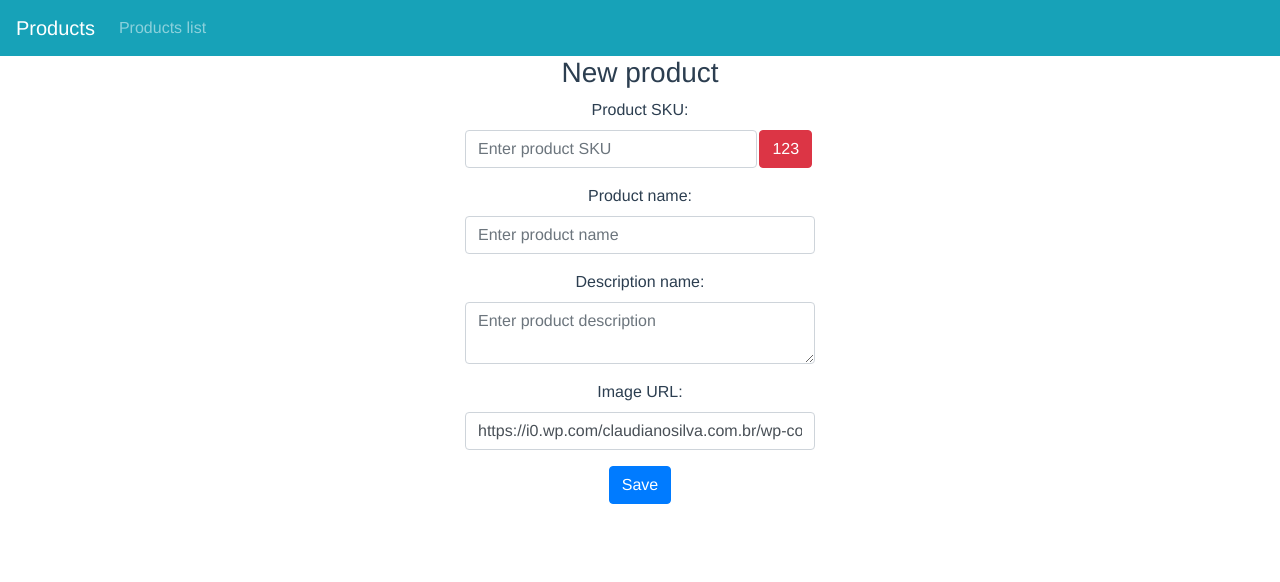
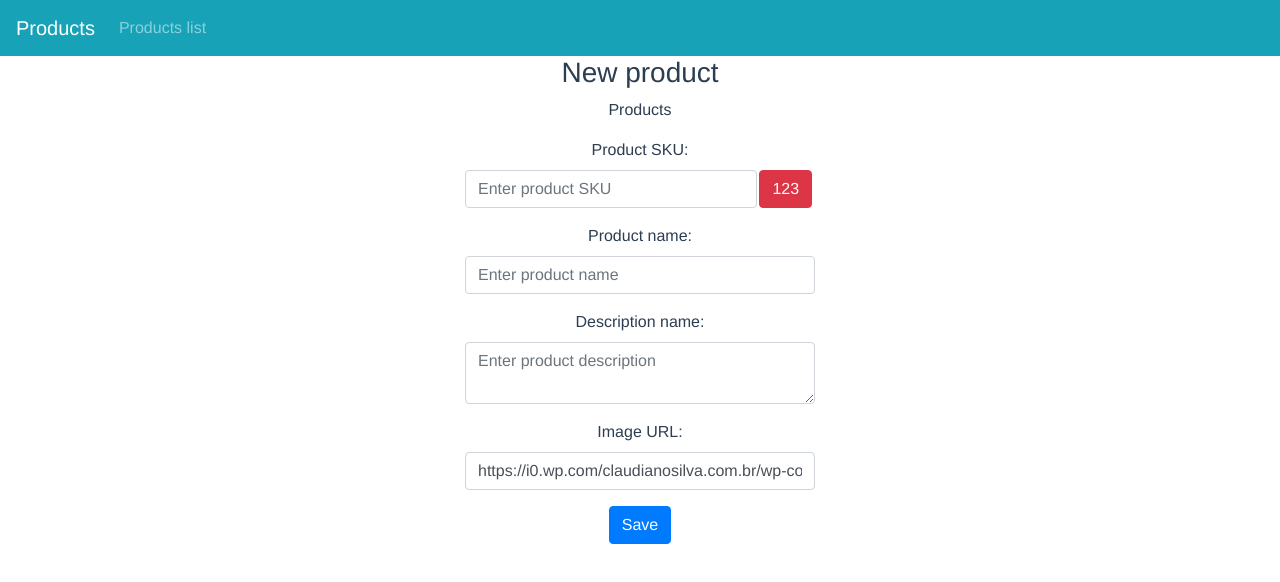
Before and after one commit to thiago126/vue_teste, a Vue app: page /products/new in a window 1280 px wide. Shown: the top 582 px of the page. Built offline with nearby package versions, Linux system fonts and the light colour scheme.

Commit message:
vue_teste

```diff
--- /dev/null
+++ b/src/components/ProductsForm.vue
@@ -0,0 +1,132 @@
+<template>
+    <div>
+        <p>Products</p>
+        <b-form @submit.prevent="save">
+            <b-form-group
+              id="sku"
+              label="Product SKU:"
+              label-for="sku"
+              description="">
+              <b-container>
+                <b-row>
+                  <b-col
+                    cols="10"
+                    class="p-0">
+                    <b-form-input
+                      id="sku"
+                      v-model="form.sku"
+                      type="text"
+                      required
+                      placeholder="Enter product SKU"
+                      name="sku" />
+                  </b-col>
+
+                  <b-col
+                    cols="2"
+                    class="p-0">
+                    <b-button
+                    variant="danger"
+                    @click="gerarSku">
+                      123
+                    </b-button>
+                  </b-col>
+                </b-row>
+              </b-container>
+            </b-form-group>
+            <b-form-group
+              id="name"
+              label="Product name:"
+              label-for="name"
+              description="">
+              <b-form-input
+                id="name"
+                v-model="form.name"
+                type="text"
+                required
+                name="name"
+                placeholder="Enter product name" />
+            </b-form-group>
+            <b-form-group
+              id="description"
+              label="Description name:"
+              label-for="description"
+              description="">
+              <b-form-textarea
+                id="description"
+                v-model="form.description"
+                type="text"
+                required
+                name="description"
+                placeholder="Enter product description" />
+            </b-form-group>
+            <b-form-group
+              id="image"
+              label="Image URL:"
+              label-for="image"
+              description="">
+              <b-form-input
+                id="image"
+                v-model="form.image"
+                type="text"
+                required
+                placeholder="Enter product image url" />
+            </b-form-group>
+            <b-form-group>
+              <b-button
+                variant="primary"
+                type="submit">
+                Save
+              </b-button>
+            </b-form-group>
+          </b-form>
+    </div>
+</template>
+
+<script>
+    export default {
+        name: 'ProductsForm',
+        props: ['propForm'],
+        data:function(){
+            return {
+                form: {
+                    id: Math.floor((Math.random() * 10000)),
+                    name:'',
+                    description:'',
+                    sku:'',
+                    image:'https://i0.wp.com/claudianosilva.com.br/wp-content/uploads/2017/11/Helbor-Wide-S%C3%A3o-Paulo.jpg?resize=818%2C417&ssl=1'
+                }
+            };
+        },
+        beforeMount(){
+          Object.assign(this.form, this.propForm)
+        },
+        mount(){
+          this.gerarSku();
+        },
+        methods: {
+            save(){
+                this.$emit('onSave', this.form);
+            },
+            gerarSku(){
+                const sku = Math.floor((Math.random() * 1000));
+                this.form.sku = sku;
+                const forms = document.getElementsByTagName('input')
+                //forms.map(result => console.log(result))
+                console.log(forms)
+            },
+            productBloqued(){
+                const forms = document.getElementsByTagName('input')
+                const forms2 = document.getElementsByTagName('textarea')
+
+                const forms3 = {...forms, ...forms2}
+                //forms.map(res => console.log(res))
+                //forms.setAttribute("disabled", "disabled")
+                console.log(forms)
+            }
+        }
+    }
+</script>
+
+<style>
+
+</style>
--- a/src/services/products.js
+++ b/src/services/products.js
@@ -42,8 +42,10 @@ export async function productsStore(data){
     return products;
 }
 
-export function productsDelete () {
-
+export function productsDelete (id) {
+    products = getStorage();
+    products.splice(products.indexOf(products.find(data => data.id == id)),1);
+    setStorage();
 }
 
 export function productsEdit (id, data) {
--- a/src/views/Products.vue
+++ b/src/views/Products.vue
@@ -19,7 +19,7 @@
         <div
           v-for="product in products"
           :key="product.id"
-          b-col
+          b-colSwal
           class="p-1">
           <b-card
             :img-src="product.image"
@@ -38,6 +38,7 @@
                 <b-col>
                   <b-button
                     :to="{path:'products/'+product.id}"
+                    @click="productBlocked"
                     variant="primary">
                     View
                   </b-button>
@@ -78,7 +79,7 @@
         beforeMount: function () {
           this.init();
         },
-      methods:{
+        methods:{
           init(){
             this.products = productsIndex();
           },
@@ -94,17 +95,19 @@
                   confirmButtonText: 'Sim',
                 }).then(response => {
                     if(response.value){
-                      productsDelete(product.id).then(response => {
-                        this.products.splice(this.products.indexOf(product), 1);
-                        Swal.fire({
-                          title: 'Sucesso!',
-                          text: 'Produto deletado com sucesso!',
-                          type: 'Success'
-                        });
+                      productsDelete(product.id);
+                      this.init();
+                      Swal.fire({
+                        title: 'Sucesso!',
+                        text: 'Produto deletado com sucesso!',
+                        type: 'success'
                       });
                     }
               });
           },
+          productBlocked(){
+
+          }
       }
     };
 </script>
--- a/src/views/ProductsNew.vue
+++ b/src/views/ProductsNew.vue
@@ -8,82 +8,8 @@
       </b-row>
       <b-row class="justify-content-center">
         <b-col cols="4">
-          <b-form @submit.prevent="save">
-            <b-form-group
-              id="sku"
-              label="Product SKU:"
-              label-for="sku"
-              description="">
-              <b-container>
-                <b-row>
-                  <b-col
-                    cols="10"
-                    class="p-0">
-                    <b-form-input
-                      id="sku"
-                      v-model="form.sku"
-                      type="text"
-                      required
-                      placeholder="Enter product SKU"
-                      name="sku" />
-                  </b-col>
+          <products-form @onSave="save"/>
 
-                  <b-col
-                    cols="2"
-                    class="p-0">
-                    <b-button variant="danger">
-                      123
-                    </b-button>
-                  </b-col>
-                </b-row>
-              </b-container>
-            </b-form-group>
-            <b-form-group
-              id="name"
-              label="Product name:"
-              label-for="name"
-              description="">
-              <b-form-input
-                id="name"
-                v-model="form.name"
-                type="text"
-                required
-                name="name"
-                placeholder="Enter product name" />
-            </b-form-group>
-            <b-form-group
-              id="description"
-              label="Description name:"
-              label-for="description"
-              description="">
-              <b-form-textarea
-                id="description"
-                v-model="form.description"
-                type="text"
-                required
-                name="description"
-                placeholder="Enter product description" />
-            </b-form-group>
-            <b-form-group
-              id="image"
-              label="Image URL:"
-              label-for="image"
-              description="">
-              <b-form-input
-                id="image"
-                v-model="form.image"
-                type="text"
-                required
-                placeholder="Enter product image url" />
-            </b-form-group>
-            <b-form-group>
-              <b-button
-                variant="primary"
-                type="submit">
-                Save
-              </b-button>
-            </b-form-group>
-          </b-form>
         </b-col>
       </b-row>
     </b-container>
@@ -95,22 +21,19 @@
     import axios from 'axios';
     import { productsStore } from "../services/products";
 
+    import ProductsForm from '../components/ProductsForm';
+
     export default {
         name: 'ProductsNew',
-        data:function(){
-            return {
-                form: {
-                    id: Math.floor((Math.random() * 10000)),
-                    name:'',
-                    description:'',
-                    sku:'',
-                    image:'https://i0.wp.com/claudianosilva.com.br/wp-content/uploads/2017/11/Helbor-Wide-S%C3%A3o-Paulo.jpg?resize=818%2C417&ssl=1'
-                }
-            };
+        components: {
+          ProductsForm
+        },
+        mounted(){
+          console.log(this.form);
         },
         methods: {
-            save:function(){
-                productsStore(this.form);
+          save(form){
+                productsStore(form);
                 this.$router.push({name:'products'});
             }
         }
```
Also changed, not shown: src/views/ProductsEdit.vue (+8 -81 lines).
